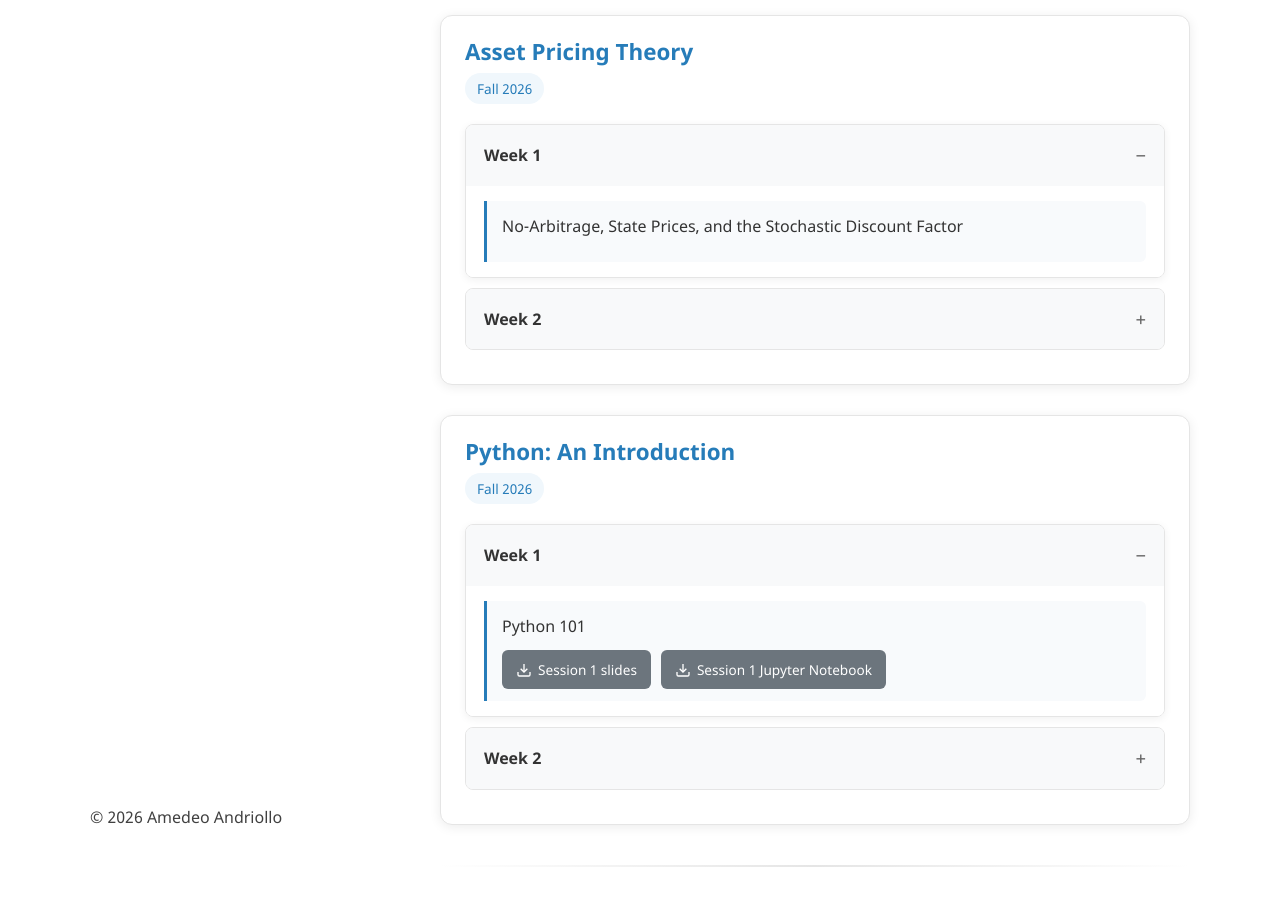
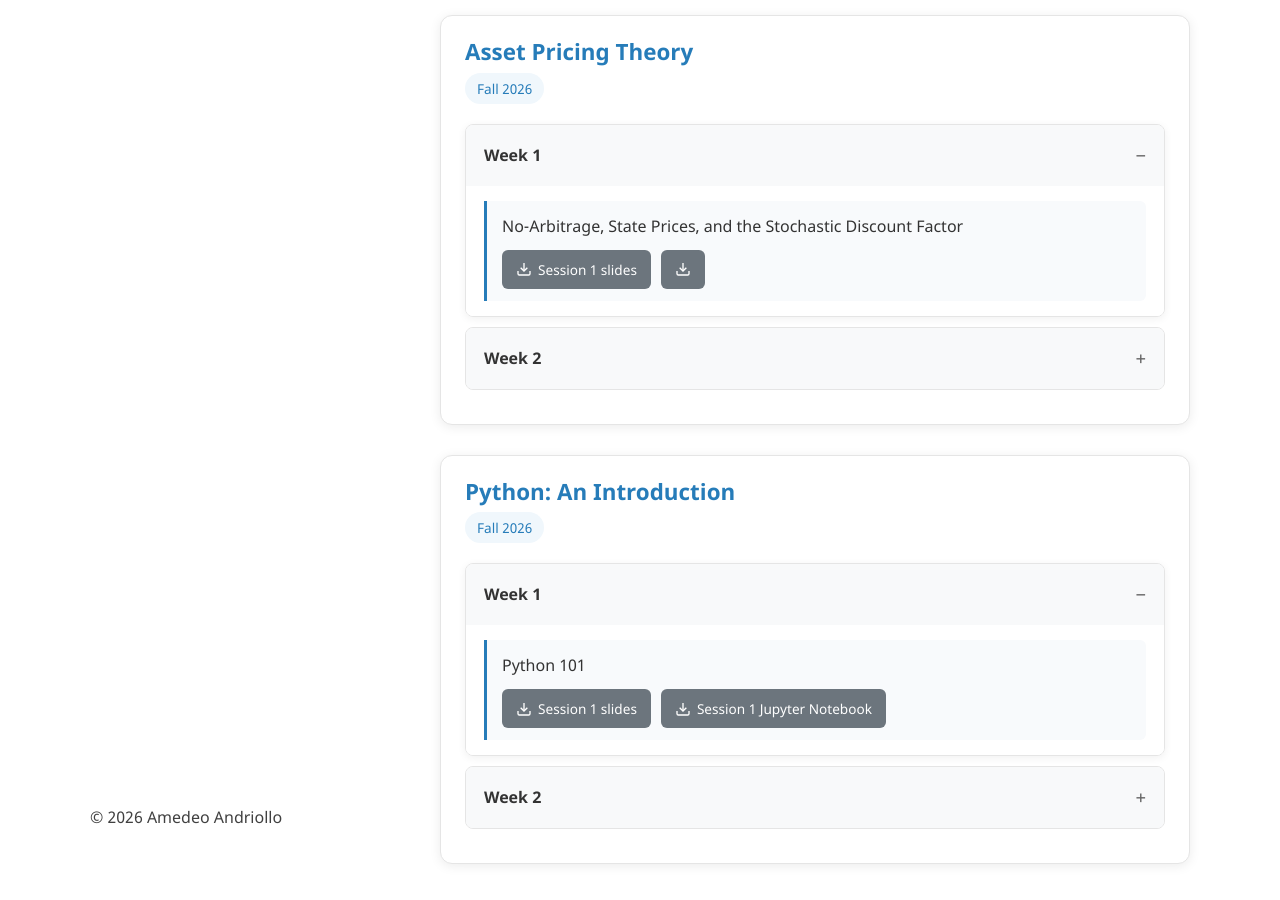
Before and after one commit to amandri/amandri.github.io, a Jekyll site: the page built from teaching.md, in a window 1280 px wide and 900 px high, scrolled down 905 px. Built offline with Jekyll 4.4.1, drawn with Linux system fonts in a browser that asks for light colours.

Commit message:
Update website

```diff
--- a/_data/teaching.yml
+++ b/_data/teaching.yml
@@ -62,11 +62,15 @@ current_courses:
       - week: "1"
         topics:
           - name: "No-Arbitrage, State Prices, and the Stochastic Discount Factor"
-            path: "/assets/slides/teaching/2027/2027_APT/1_session/1_session.pdf"
+            materials:
+              - name: "Session 1 slides"
+              - path: "/assets/slides/teaching/2027/2027_APT/1_session/1_session.pdf"
       - week: "2"
         topics:
           - name: "CARA, CRRA, Habit, Disasters and Surpluses"
-            path: "/assets/slides/teaching/2027/2027_APT/2_session/2_session.pdf"
+            materials:
+              - name: "Session 2 slides"
+              - path: "/assets/slides/teaching/2027/2027_APT/2_session/2_session.pdf"
 
 
   - name: "Python: An Introduction"
```
